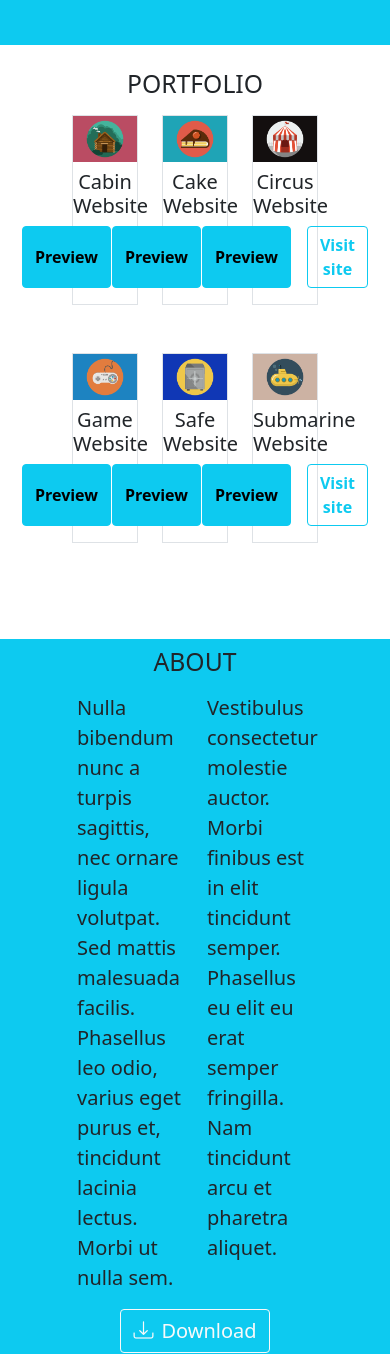
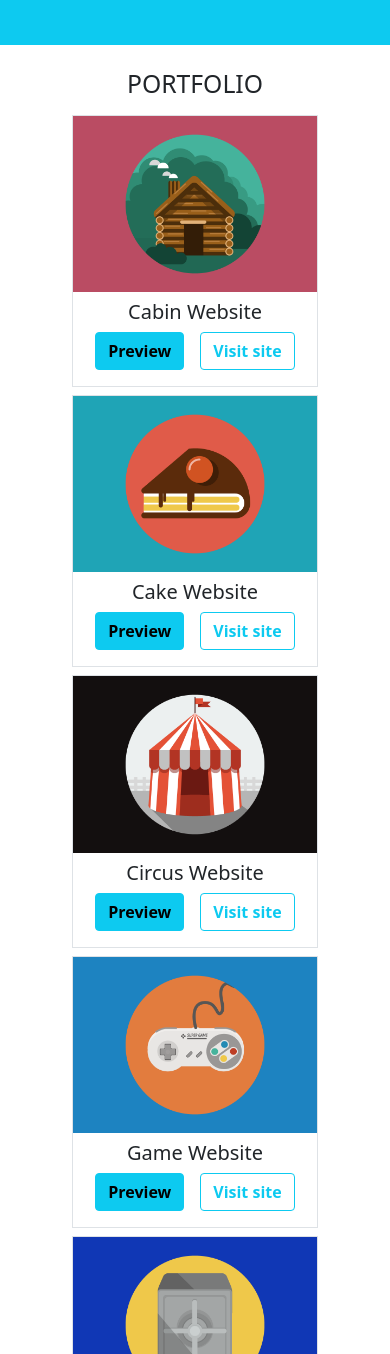
Before and after one commit to Gimmybosetti/bootstrap-freelancer, a plain HTML site: page index.html in a window 390 px wide. Shown: the part 246-1600 px from the top of the page. Drawn offline with nearby package versions, Linux system fonts and the light colour scheme.

Commit message:
bottoni sostituiti con anchor e fatto responsività

```diff
--- a/index.html
+++ b/index.html
@@ -35,68 +35,68 @@
             <div class="container">
                 <div class="row pb-5 mb-5 mx-5">
                     <h2 class="text-center text-uppercase fs-2 mt-4 pb-2">portfolio</h2>
-                    <div class="col-4 pb-5">
+                    <div class="col-lg-4 col-md-6 col-sm-12 pb-2">
                         <div class="border pb-3">
                             <img src="img/portfolio/cabin.png" class="w-100 img-fluid" alt="cabin-icon">
                             <h4 class="text-center fs-5 pt-2">Cabin Website</h4>
                             <div class="d-flex justify-content-center">
-                                <button type="button" class="btn btn-info fw-bold me-3">Preview</button>
-                                <button type="button" class="btn btn-outline-info fw-bold">Visit site</button>
+                                <a href="#portfolio" class="btn btn-info fw-bold me-3">Preview</a>
+                                <a href="#portfolio" class="btn btn-outline-info fw-bold">Visit site</a>
                             </div>
                         </div>
                     </div>
 
-                    <div class="col-4">
+                    <div class="col-lg-4 col-md-6 col-sm-12 pb-2">
                         <div class="border pb-3">
                             <img src="img/portfolio/cake.png" class="w-100 img-fluid" alt="cake-icon">
                             <h4 class="text-center fs-5 pt-2">Cake Website</h4>
                             <div class="d-flex justify-content-center">
-                                <button type="button" class="btn btn-info me-3 fw-bold">Preview</button>
-                                <button type="button" class="btn btn-outline-info fw-bold">Visit site</button>
+                                <a href="#portfolio" class="btn btn-info me-3 fw-bold">Preview</a>
+                                <a href="#portfolio" class="btn btn-outline-info fw-bold">Visit site</a>
                             </div>
                         </div>
                     </div>
 
-                    <div class="col-4">
+                    <div class="col-lg-4 col-md-6 col-sm-12 pb-2">
                         <div class="border pb-3">
                             <img src="img/portfolio/circus.png" class="w-100 img-fluid" alt="circus-icon">
                             <h4 class="text-center fs-5 pt-2">Circus Website</h4>
                             <div class="d-flex justify-content-center">
-                                <button type="button" class="btn btn-info me-3 fw-bold">Preview</button>
-                                <button type="button" class="btn btn-outline-info fw-bold">Visit site</button>
+                                <a href="#portfolio" class="btn btn-info me-3 fw-bold">Preview</a>
+                                <a href="#portfolio" class="btn btn-outline-info fw-bold">Visit site</a>
                             </div>
                         </div>
                     </div>
 
-                    <div class="col-4">
+                    <div class="col-lg-4 col-md-6 col-sm-12 pb-2">
                         <div class="border pb-3">
                             <img src="img/portfolio/game.png" class="w-100 img-fluid" alt="game-icon">
                             <h4 class="text-center fs-5 pt-2">Game Website</h4>
                             <div class="d-flex justify-content-center">
-                                <button type="button" class="btn btn-info me-3 fw-bold">Preview</button>
-                                <button type="button" class="btn btn-outline-info fw-bold">Visit site</button>
+                                <a href="#portfolio" class="btn btn-info me-3 fw-bold">Preview</a>
+                                <a href="#portfolio" class="btn btn-outline-info fw-bold">Visit site</a>
                             </div>
                         </div>
                     </div>
 
-                    <div class="col-4">
+                    <div class="col-lg-4 col-md-6 col-sm-12 pb-2">
                         <div class="border pb-3">
                             <img src="img/portfolio/safe.png" class="w-100 img-fluid" alt="safe-icon">
                             <h4 class="text-center fs-5 pt-2">Safe Website</h4>
                             <div class="d-flex justify-content-center">
-                                <button type="button" class="btn btn-info me-3 fw-bold">Preview</button>
-                                <button type="button" class="btn btn-outline-info fw-bold">Visit site</button>
+                                <a href="#portfolio" class="btn btn-info me-3 fw-bold">Preview</a>
+                                <a href="#portfolio" class="btn btn-outline-info fw-bold">Visit site</a>
                             </div>
                         </div>
                     </div>
 
-                    <div class="col-4">
+                    <div class="col-lg-4 col-md-6 col-sm-12 pb-2">
                         <div class="border pb-3">
                             <img src="img/portfolio/submarine.png" class="w-100 img-fluid" alt="submarine-icon">
                             <h4 class="text-center fs-5 pt-2">Submarine Website</h4>
                             <div class="d-flex justify-content-center">
-                                <button type="button" class="btn btn-info me-3 fw-bold">Preview</button>
-                                <button type="button" class="btn btn-outline-info fw-bold">Visit site</button>
+                                <a href="#portfolio" class="btn btn-info me-3 fw-bold">Preview</a>
+                                <a href="#portfolio" class="btn btn-outline-info fw-bold">Visit site</a>
                             </div>
                         </div>
                     </div>
@@ -123,9 +123,9 @@
                         </p>
                     </div>
                     <div class="container text-center">
-                        <button type="button" class="btn btn-info border border-light text-light fs-5">
+                        <a href="#about" class="btn btn-info border border-light text-light fs-5">
                             <i class="bi bi-download pe-2"></i>Download
-                        </button>
+                        </a>
                     </div>
                 </div>
             </div>
@@ -167,7 +167,7 @@
     </main>
 
     <!-- Footer -->
-    <footer class="row bg-dark text-white-50 pt-5">
+    <footer id="footer" class="row bg-dark text-white-50 pt-5">
         <div class="col-6 text-center">
             <h3 class="text-uppercase fs-4">location</h3>
             <span class="fs-5">2215 John Daniel Drive</span>
@@ -176,10 +176,10 @@
         <div class="col-6 text-center">
             <h3 class="text-uppercase fs-4 pb-3">around the web</h3>
             <div class="d-flex justify-content-center">
-                <button type="button" class="btn btn-dark btn-sm text-white-50 border border-secondary rounded mx-2"><i class="bi bi-facebook rounded p-1"></i></button>
-                <button type="button" class="btn btn-dark btn-sm text-white-50 border border-secondary rounded mx-2"><i class="bi bi-twitter rounded p-1"></i></button>
-                <button type="button" class="btn btn-dark btn-sm text-white-50 border border-secondary rounded mx-2"><i class="bi bi-linkedin rounded p-1"></i></button>
-                <button type="button" class="btn btn-dark btn-sm text-white-50 border border-secondary rounded mx-2"><i class="bi bi-instagram rounded p-1"></i></button>
+                <a href="#footer" class="btn btn-dark btn-sm text-white-50 border border-secondary rounded mx-2"><i class="bi bi-facebook rounded p-1"></i></a>
+                <a href="#footer" class="btn btn-dark btn-sm text-white-50 border border-secondary rounded mx-2"><i class="bi bi-twitter rounded p-1"></i></a>
+                <a href="#footer" class="btn btn-dark btn-sm text-white-50 border border-secondary rounded mx-2"><i class="bi bi-linkedin rounded p-1"></i></a>
+                <a href="#footer" class="btn btn-dark btn-sm text-white-50 border border-secondary rounded mx-2"><i class="bi bi-instagram rounded p-1"></i></a>
             </div>
         </div>
         <div class="col-12 text-center pb-4">
```
